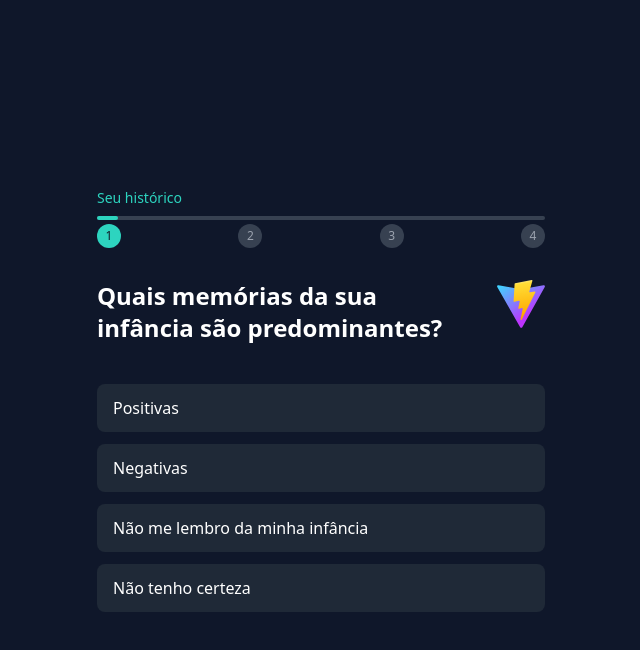
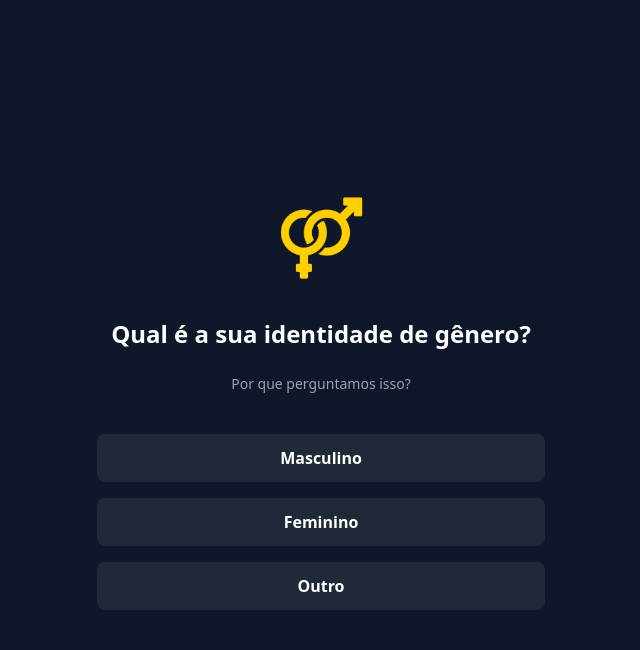
Before and after one commit to ebagabee/Quiz-React, a React (Vite) app: page / in a window 1280 px wide. Both pictures are taken after a click on the button "Iniciar Questionário". Shown: the top 650 px of the page, without its empty margins (319-959 px from the left). Built offline with nearby package versions, Linux system fonts and the light colour scheme.

Commit message:
feat: selections

```diff
--- /dev/null
+++ b/src/components/AgeSelection.jsx
@@ -0,0 +1,30 @@
+import React from 'react';
+
+const AgeSelection = ({ onSelect }) => {
+    const ageRanges = [
+        '18-21', '22-25', '26-30', '31-35', '36-40',
+        '41-45', '46-50', '51-55', '56-60', '61-65', '66-70', '70+'
+    ];
+
+    return (
+        <div className="w-full max-w-md text-center">
+            <div className="mb-8">
+                <img className="w-24 h-24 mx-auto" src='age.png' />
+            </div>
+            <h2 className="text-2xl font-bold mb-6">Escolha sua faixa etária</h2>
+            <div className="grid grid-cols-2 gap-4">
+                {ageRanges.map((range) => (
+                    <button
+                        key={range}
+                        onClick={() => onSelect(range)}
+                        className="bg-gray-800 hover:bg-gray-700 text-white font-bold py-3 px-4 rounded-lg transition duration-300"
+                    >
+                        {range}
+                    </button>
+                ))}
+            </div>
+        </div>
+    );
+};
+
+export default AgeSelection;
--- /dev/null
+++ b/src/components/EmailSubmission.jsx
@@ -0,0 +1,42 @@
+import React, { useState } from 'react';
+
+const EmailSubmission = ({ onSubmit }) => {
+    const [email, setEmail] = useState('');
+
+    const handleSubmit = (e) => {
+        e.preventDefault();
+        onSubmit(email);
+    };
+
+    return (
+        <div className="w-full max-w-md text-center bg-gray-800 p-8 rounded-lg shadow-lg">
+            <h2 className="text-3xl font-bold mb-6 text-teal-400">Obrigado por completar o quiz!</h2>
+            <p className="mb-6 text-gray-300">
+                Gostaríamos de enviar seus resultados e algumas dicas personalizadas para o seu e-mail.
+            </p>
+            <form onSubmit={handleSubmit} className="space-y-4">
+                <div>
+                    <input
+                        type="email"
+                        value={email}
+                        onChange={(e) => setEmail(e.target.value)}
+                        placeholder="Seu endereço de e-mail"
+                        className="w-full px-4 py-2 rounded bg-gray-700 text-white placeholder-gray-400 focus:outline-none focus:ring-2 focus:ring-teal-500"
+                        required
+                    />
+                </div>
+                <button
+                    type="submit"
+                    className="w-full bg-teal-500 hover:bg-teal-600 text-white font-bold py-3 px-4 rounded-lg transition duration-300"
+                >
+                    Enviar Resultados
+                </button>
+            </form>
+            <p className="mt-4 text-sm text-gray-400">
+                Nós respeitamos sua privacidade e não compartilharemos seu e-mail com terceiros.
+            </p>
+        </div>
+    );
+};
+
+export default EmailSubmission;
--- /dev/null
+++ b/src/components/GenderSelection.jsx
@@ -0,0 +1,38 @@
+import React from 'react';
+
+const GenderSelection = ({ onSelect }) => {
+    return (
+        <div className="w-full max-w-md text-center">
+            <div className="mb-8">
+                <img className="w-24 h-24 mx-auto" src='gender.png' />
+            </div>
+            <h2 className="text-2xl font-bold mb-6">Qual é a sua identidade de gênero?</h2>
+            <p className="mt-4 text-sm text-gray-400">
+                <span className="cursor-pointer hover:text-teal-400">Por que perguntamos isso?</span>
+            </p>
+            <div className="space-y-4 mt-10">
+                <button
+                    onClick={() => onSelect('Masculino')}
+                    className="w-full bg-gray-800 hover:bg-gray-700 text-white font-bold py-3 px-4 rounded-lg transition duration-300"
+                >
+                    Masculino
+                </button>
+                <button
+                    onClick={() => onSelect('Feminino')}
+                    className="w-full bg-gray-800 hover:bg-gray-700 text-white font-bold py-3 px-4 rounded-lg transition duration-300"
+                >
+                    Feminino
+                </button>
+                <button
+                    onClick={() => onSelect('Outro')}
+                    className="w-full bg-gray-800 hover:bg-gray-700 text-white font-bold py-3 px-4 rounded-lg transition duration-300"
+                >
+                    Outro
+                </button>
+            </div>
+
+        </div>
+    );
+};
+
+export default GenderSelection;
--- a/src/components/StartScreen.jsx
+++ b/src/components/StartScreen.jsx
@@ -21,12 +21,7 @@ const StartScreen = ({ startQuiz }) => (
             Iniciar Questionário
         </button>
 
-        <div className="mt-8 mb-8">
-            <div className="w-32 h-32 mx-auto bg-blue-500 rounded-full relative overflow-hidden">
-                <div className="absolute inset-0 bg-green-400 rounded-full transform translate-x-1/3"></div>
-                <div className="absolute top-0 right-0 text-yellow-300 text-2xl">✨</div>
-            </div>
-        </div>
+
     </main>
 );
 
--- a/src/pages/index.jsx
+++ b/src/pages/index.jsx
@@ -1,10 +1,12 @@
-'use client'
 import React, { useState } from 'react';
 import StartScreen from '../components/StartScreen';
 import Footer from '../components/Footer';
 import ProgressBar from '../components/ProgressBar';
 import QuizScreen from '../components/QuizScreen';
 import DidYouKnow from '../components/DidYouKnow';
+import EmailSubmission from '../components/EmailSubmission';
+import GenderSelection from '../components/GenderSelection';
+import AgeSelection from '../components/AgeSelection';
 
 const questions = [
     {
@@ -69,7 +71,7 @@ const questions = [
             "Multidões"
         ],
         isMultipleChoice: true,
-        hint: "Selecione todas que se aplicam"
+        hint: "Selecione todas que se aplicam",
     },
     {
         id: 6,
@@ -106,7 +108,8 @@ const questions = [
             "Conversando com amigos",
             "Evito pensar nisso"
         ],
-        isMultipleChoice: false
+        isMultipleChoice: false,
+        afterDidYouKnow: true,
     },
     {
         id: 9,
@@ -174,7 +177,8 @@ const questions = [
             "Comparação constante com os outros"
         ],
         isMultipleChoice: true,
-        hint: "Selecione todos que se aplicam"
+        hint: "Selecione todos que se aplicam",
+        afterDidYouKnow: true,
     },
     {
         id: 16,
@@ -224,7 +228,8 @@ const questions = [
             "Desenvolvimento pessoal"
         ],
         isMultipleChoice: true,
-        hint: "Selecione todas as áreas relevantes"
+        hint: "Selecione todas as áreas relevantes",
+        afterDidYouKnow: true,
     },
     {
         id: 21,
@@ -241,7 +246,26 @@ const didYouKnowScreens = [
         description: "É por isso que criar um plano de tratamento personalizado é fundamental para abordar os desafios únicos de cada indivíduo.",
         icon: "vite.svg"
     },
-    // ... outras telas "Did You Know" aqui
+    {
+        title: "O estresse crônico pode afetar a saúde física",
+        description: "Técnicas de gerenciamento de estresse, como meditação e exercícios, podem melhorar tanto a saúde mental quanto a física.",
+        icon: "vite.svg"
+    },
+    {
+        title: "A autoconsciência é chave para o crescimento pessoal",
+        description: "Reconhecer padrões de comportamento é o primeiro passo para desenvolver estratégias de enfrentamento mais saudáveis.",
+        icon: "vite.svg"
+    },
+    {
+        title: "Nossas experiências moldam nossa percepção do mundo",
+        description: "Compreender como o passado influencia o presente pode nos ajudar a fazer escolhas mais conscientes no futuro.",
+        icon: "vite.svg"
+    },
+    {
+        title: "A terapia pode beneficiar qualquer pessoa",
+        description: "Buscar ajuda profissional não é apenas para crises, mas também para crescimento pessoal e bem-estar geral.",
+        icon: "vite.svg"
+    }
 ];
 
 
@@ -251,10 +275,22 @@ export default function Home() {
     const [currentQuestion, setCurrentQuestion] = useState(0);
     const [answers, setAnswers] = useState([]);
     const [currentDidYouKnow, setCurrentDidYouKnow] = useState(null);
-    const [remainingDidYouKnow, setRemainingDidYouKnow] = useState([...didYouKnowScreens]);
+    const [didYouKnowIndex, setDidYouKnowIndex] = useState(0);
+    const [isQuizFinished, setIsQuizFinished] = useState(false);
+    const [gender, setGender] = useState(null);
+    const [age, setAge] = useState(null);
 
     const startQuiz = () => {
         setIsQuizStarted(true);
+    };
+
+    const handleGenderSelect = (selectedGender) => {
+        setGender(selectedGender);
+    };
+
+    const handleAgeSelect = (selectedAge) => {
+        setAge(selectedAge);
+        setCurrentQuestion(0);
     };
 
     const handleAnswer = (answer) => {
@@ -265,19 +301,24 @@ export default function Home() {
 
         setAnswers([...answers, newAnswer]);
 
-        if (currentQuestion + 1 < questions.length) {
+        if (questions[currentQuestion].afterDidYouKnow && didYouKnowIndex < didYouKnowScreens.length) {
+            setCurrentDidYouKnow(didYouKnowScreens[didYouKnowIndex]);
+            setDidYouKnowIndex(didYouKnowIndex + 1);
+        } else if (currentQuestion + 1 < questions.length) {
             setCurrentQuestion(currentQuestion + 1);
-            if ((currentQuestion + 1) % 2 === 0 && remainingDidYouKnow.length > 0) {
-                setCurrentDidYouKnow(remainingDidYouKnow[0]);
-                setRemainingDidYouKnow(remainingDidYouKnow.slice(1));
-            }
         } else {
-            console.log('Respostas:', answers);
+            setIsQuizFinished(true);
         }
     };
 
     const handleDidYouKnowNext = () => {
         setCurrentDidYouKnow(null);
+        setCurrentQuestion(currentQuestion + 1);
+    };
+
+    const handleEmailSubmit = (email) => {
+        console.log('Enviando resultados para:', email);
+        console.log('Respostas:', answers);
     };
 
     return (
@@ -287,6 +328,12 @@ export default function Home() {
                     <StartScreen startQuiz={startQuiz} />
                     <Footer />
                 </>
+            ) : isQuizFinished ? (
+                <EmailSubmission onSubmit={handleEmailSubmit} />
+            ) : gender === null ? (
+                <GenderSelection onSelect={handleGenderSelect} />
+            ) : age === null ? (
+                <AgeSelection onSelect={handleAgeSelect} />
             ) : currentDidYouKnow ? (
                 <DidYouKnow
                     title={currentDidYouKnow.title}
```
Also changed, not shown: public/age.png (added), public/gender.png (added).
